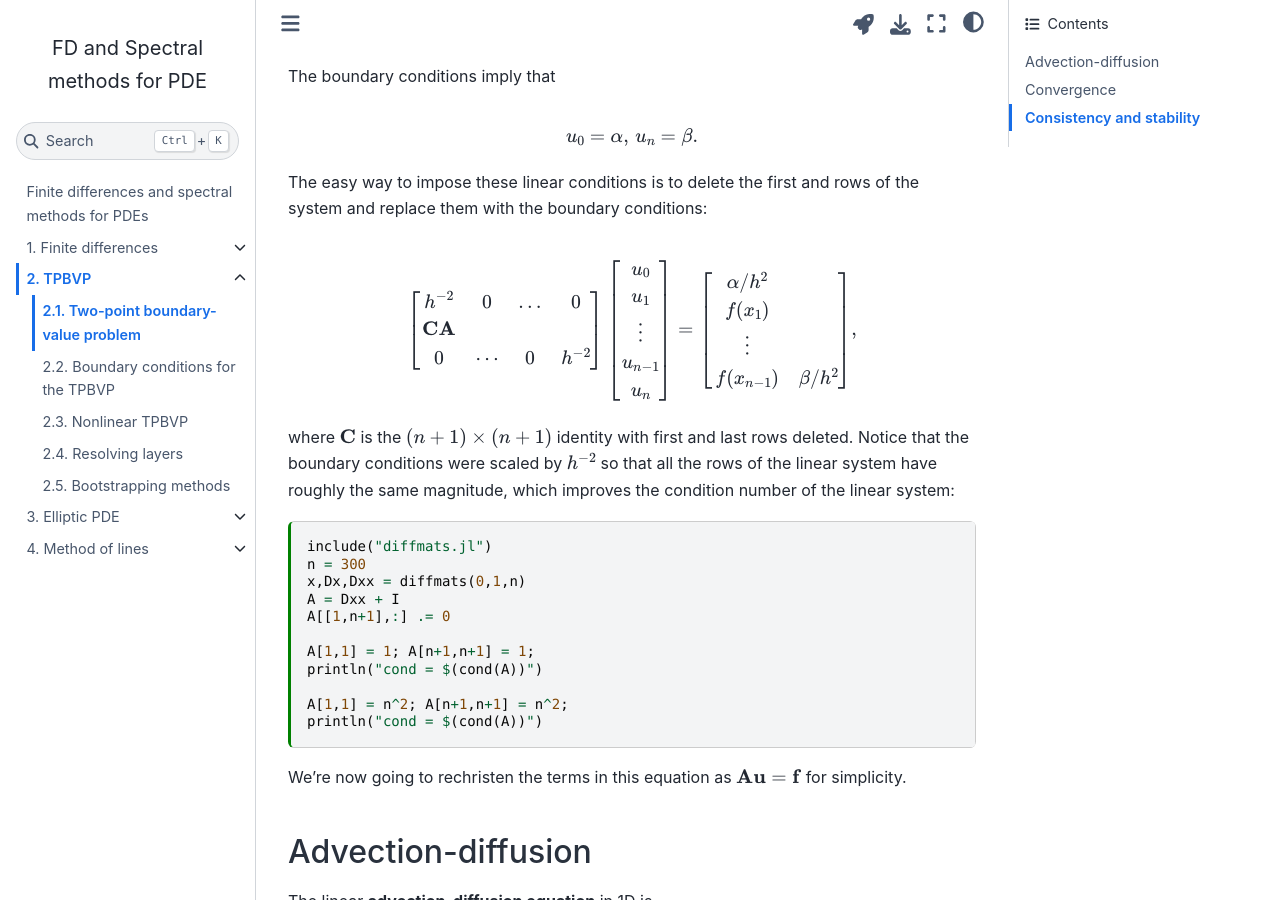
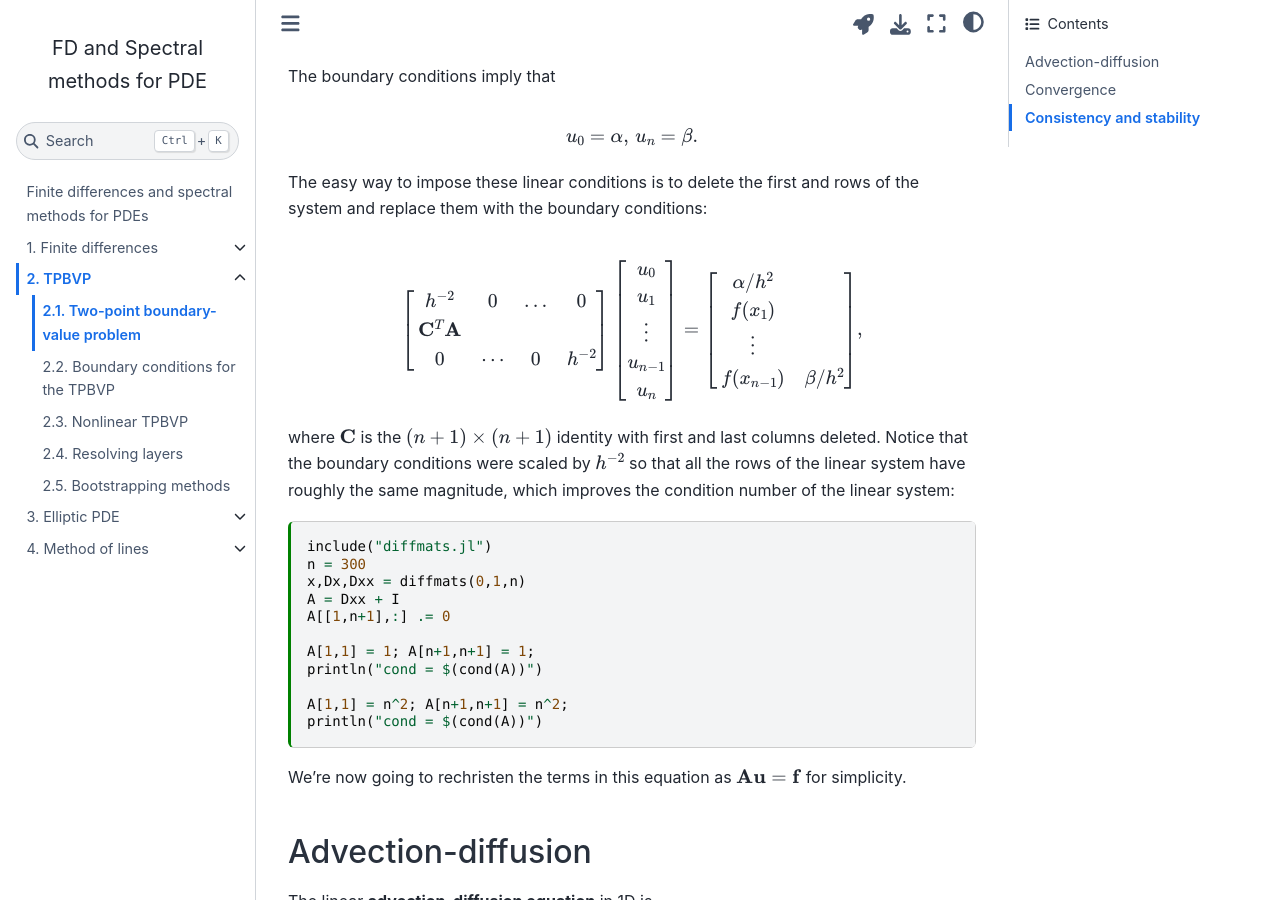
Before and after one commit to tobydriscoll/fd-spectral-notes, a Jupyter Book: the page built from tpbvp/linear.md, in a window 1280 px wide and 900 px high, scrolled down 779 px. Built offline with Jupyter Book 1.0.4 settings and Sphinx 7.4.7 and the Sphinx Book theme 1.1.4, drawn with Linux system fonts in a browser that asks for light colours; part of the change alters nothing that is shown; some of the changed text lies outside the part shown.

````diff
--- a/tpbvp/linear.md
+++ b/tpbvp/linear.md
@@ -99,12 +99,12 @@ $$ -->
 The easy way to impose these linear conditions is to delete the first and rows of the system and replace them with the boundary conditions:
 
 $$
-\begin{bmatrix} h^{-2} & 0 & \dots & 0 \\ \bfC \bfA  \\ 0 & \cdots & 0 & h^{-2} \end{bmatrix}
+\begin{bmatrix} h^{-2} & 0 & \dots & 0 \\ \bfC^T \bfA  \\ 0 & \cdots & 0 & h^{-2} \end{bmatrix}
 \begin{bmatrix} u_0 \\ u_1 \\ \vdots \\ u_{n-1} \\ u_{n} \end{bmatrix}
 = \begin{bmatrix} \alpha/h^2 \\ f(x_1) \\ \vdots \\ f(x_{n-1}) & \beta/h^2 \end{bmatrix},
 $$
 
-where $\bfC$ is the $(n+1)\times(n+1)$ identity with first and last rows deleted. Notice that the boundary conditions were scaled by $h^{-2}$ so that all the rows of the linear system have roughly the same magnitude, which improves the condition number of the linear system:
+where $\bfC$ is the $(n+1)\times(n+1)$ identity with first and last columns deleted. Notice that the boundary conditions were scaled by $h^{-2}$ so that all the rows of the linear system have roughly the same magnitude, which improves the condition number of the linear system:
 
 ```{code-cell}
 include("diffmats.jl")
@@ -226,4 +226,51 @@ We have pretty much defined our way to the climax.
 
 Consider what a lack of stability would imply. If we perturb $\bff$ by *any* small vector $\bfv$, then the solution is perturbed by $\bfA^{-1} \bfv$, which could grow unboundedly as $h\to 0$. Truncation error is one such perturbation, but so are roundoff and physical measurement error. Without stability, the computed solution is unboundedly sensitive to such errors.
 
-It is possible to prove stability of our discretization with some conditions on the coefficient functions $p$ and $q$. LeVeque points out that in the particular case $p=q=0$, the matrix is symmetric and its eigenvalues (indeed, its inverse) can be found in closed form.
+It is possible to prove stability of our discretization with some conditions on the coefficient functions $p$ and $q$.
+
+
+::::{prf:example}
+LeVeque points out that in the particular case $p=q=0$ on the domain $x\in[-1,1]$, the matrix $\bfA = \bfC^T\bfD_{xx}\bfC$ is symmetric and its eigenvalues can be found in closed form:
+
+$$
+\lambda_k = \frac{2}{h^2} \left[ \cos\left(\frac{k\pi h}{2}\right)-1 \right], \quad k=1,\ldots,n-1.
+$$
+
+Observe that
+
+$$
+\frac{k\pi h}{2} = \frac{k\pi}{n} \in (0,\pi),
+$$
+
+so that the eigenvalues decrease monotonically with $k$. Moreover,
+
+$$
+\cos\left(\frac{(n-1)\pi}{n}\right) = \cos\left(\pi - \frac{\pi}{n}\right) = -1 + O(n^{-2}) = -1 + O(h^2),
+$$
+
+and
+
+$$
+\cos\left(\frac{\pi}{n}\right) = 1 - \frac{\pi^2}{2n^2} + O(n^{-4}) = 1 - \frac{\pi^2 h^2}{8} + O(h^{4}).
+$$
+
+Thus, the eigenvalues are negative, real, and lie between
+
+$$
+\frac{-4}{h^2} + O(1)
+$$
+
+and
+
+$$
+\frac{\pi^2}{4} + O(h^2).
+$$
+
+Since the matrix is normal, the singular values are the absolute values of the eigenvalues, and
+
+$$
+\norm{\bfA^{-1}} = \frac{1}{\pi^2/4} = O(1)
+$$
+
+as $h\to 0$, thereby proving stability.
+::::
````
